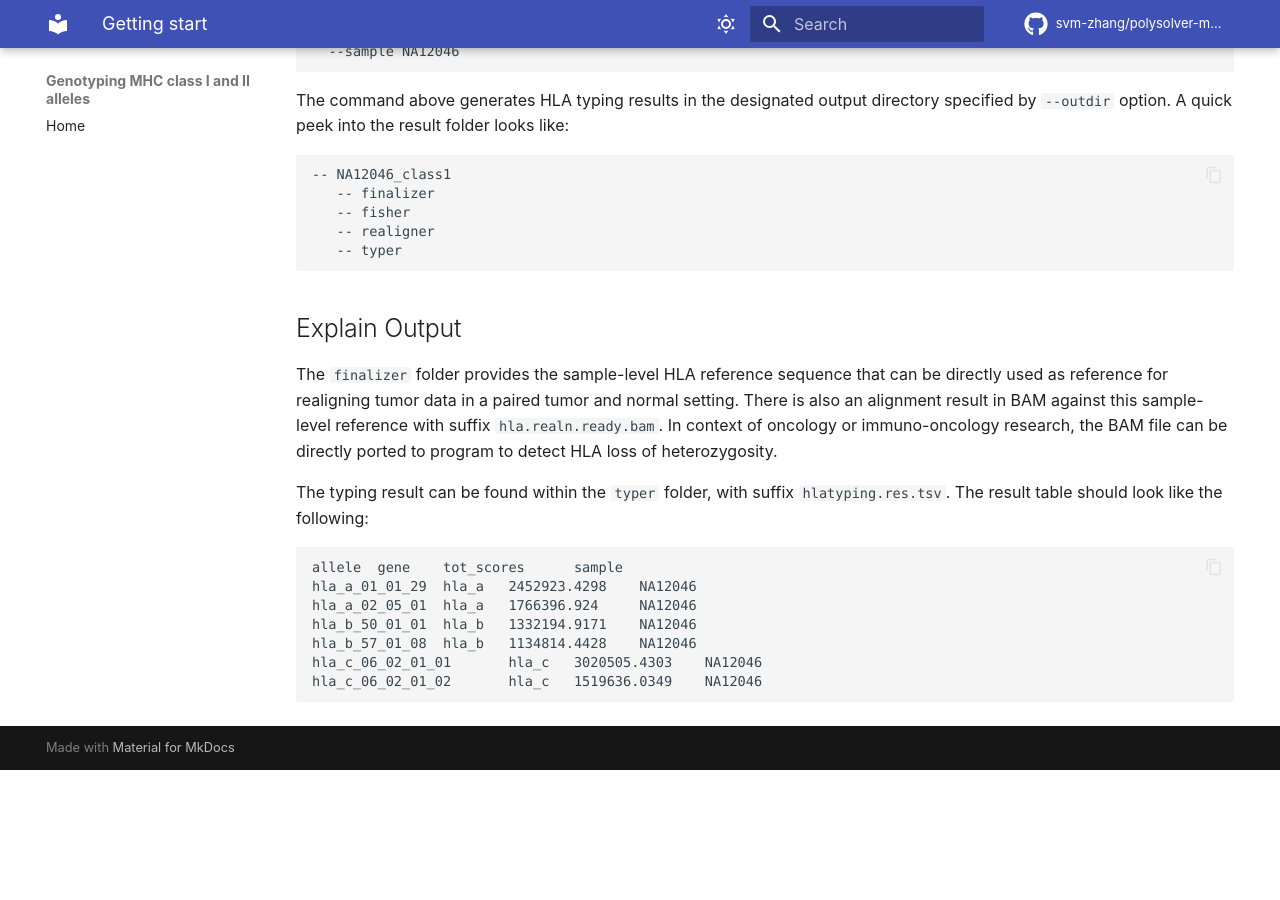
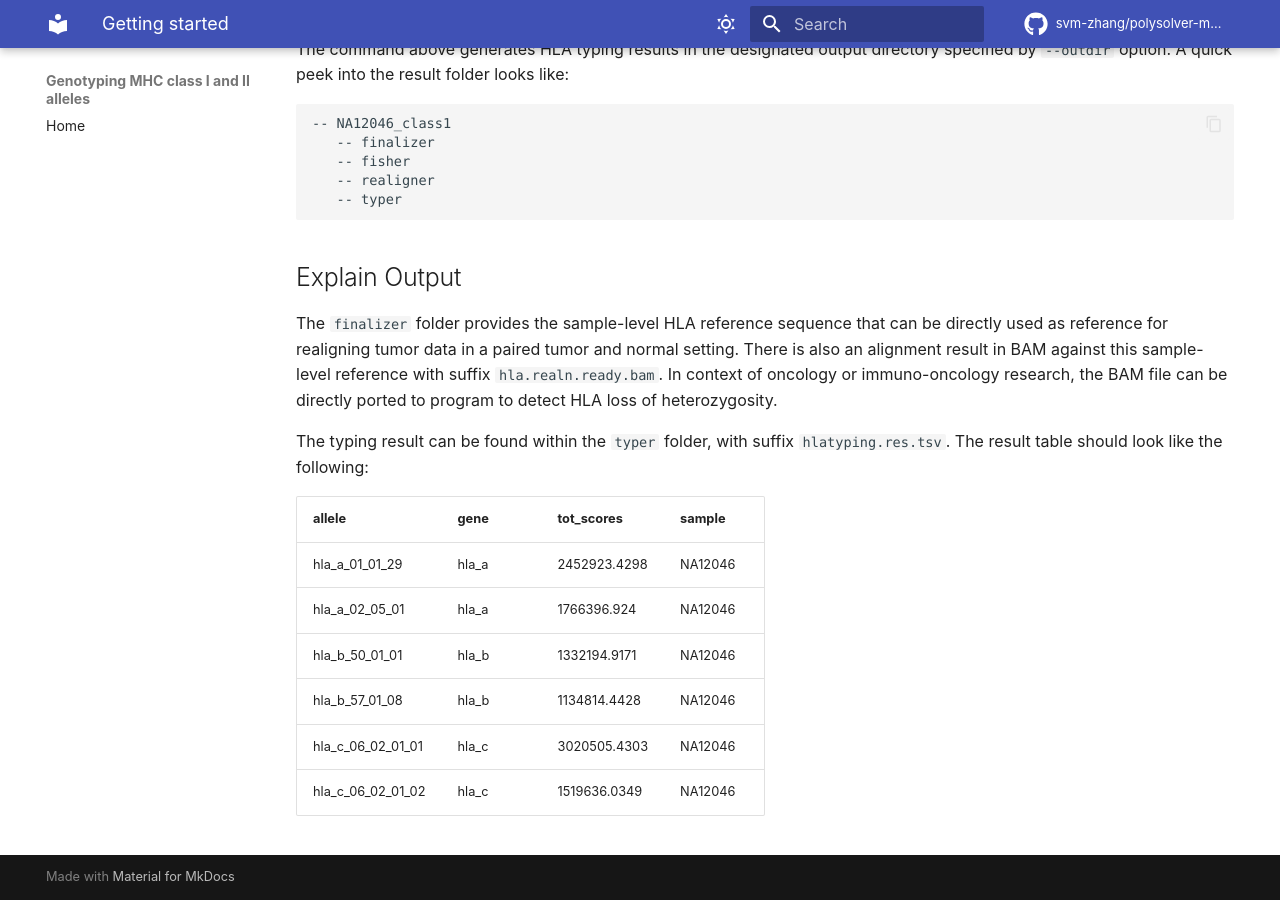
Before and after one commit to svm-zhang/mhcflow, an MkDocs documentation site: the page built from docs/getting_start.md, in a window 1280 px wide and 900 px high, scrolled down 598 px. Built offline with MkDocs 1.6.1 and Material for MkDocs 9.7.7, drawn with Linux system fonts in a browser that asks for light colours; comment, search, counter and statistics services are not loaded; before the commit the page ends 1368 px from its top, so only the background shows below that; some of the changed text lies outside the part shown.

Commit message:
Updated table format.

````diff
--- a/docs/getting_start.md
+++ b/docs/getting_start.md
@@ -1,4 +1,4 @@
-## Quick Start
+# Getting started
 
 `mhcflow` requires
 
@@ -45,12 +45,11 @@ detect HLA loss of heterozygosity.
 The typing result can be found within the `typer` folder, with suffix
 `hlatyping.res.tsv`. The result table should look like the following:
 
-```text
-allele  gene    tot_scores      sample
-hla_a_01_01_29  hla_a   2452923.4298    NA12046
-hla_a_02_05_01  hla_a   1766396.924     NA12046
-hla_b_50_01_01  hla_b   1332194.9171    NA12046
-hla_b_57_01_08  hla_b   1134814.4428    NA12046
-hla_c_06_02_01_01       hla_c   3020505.4303    NA12046
-hla_c_06_02_01_02       hla_c   1519636.0349    NA12046
-```
+| allele           | gene     | tot_scores   | sample   |
+| :--------------- | :------- | :----------- | :------- |
+| hla_a_01_01_29   | hla_a    | 2452923.4298 | NA12046  |
+| hla_a_02_05_01   | hla_a    | 1766396.924  | NA12046  |
+| hla_b_50_01_01   | hla_b    | 1332194.9171 | NA12046  |
+| hla_b_57_01_08   | hla_b    | 1134814.4428 | NA12046  |
+| hla_c_06_02_01_01| hla_c    | 3020505.4303 | NA12046  |
+| hla_c_06_02_01_02| hla_c    | 1519636.0349 | NA12046  |
````
